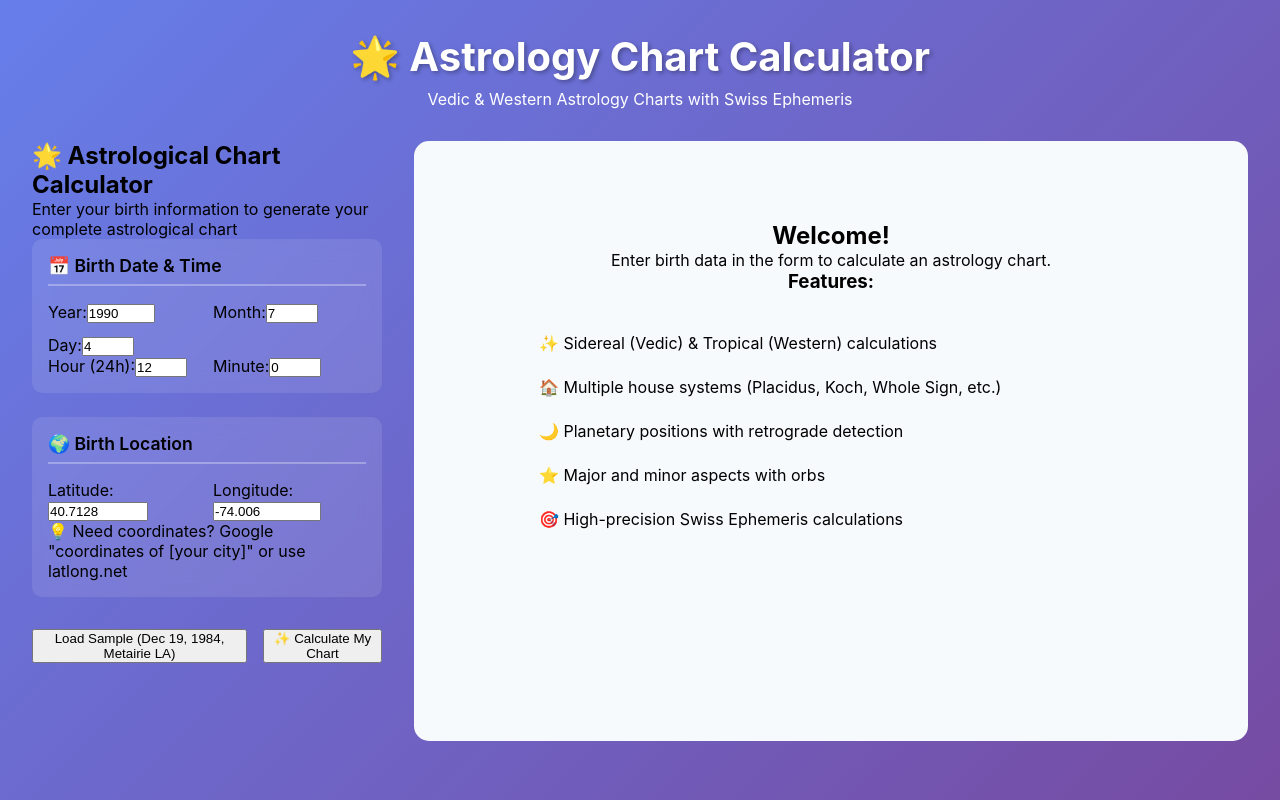
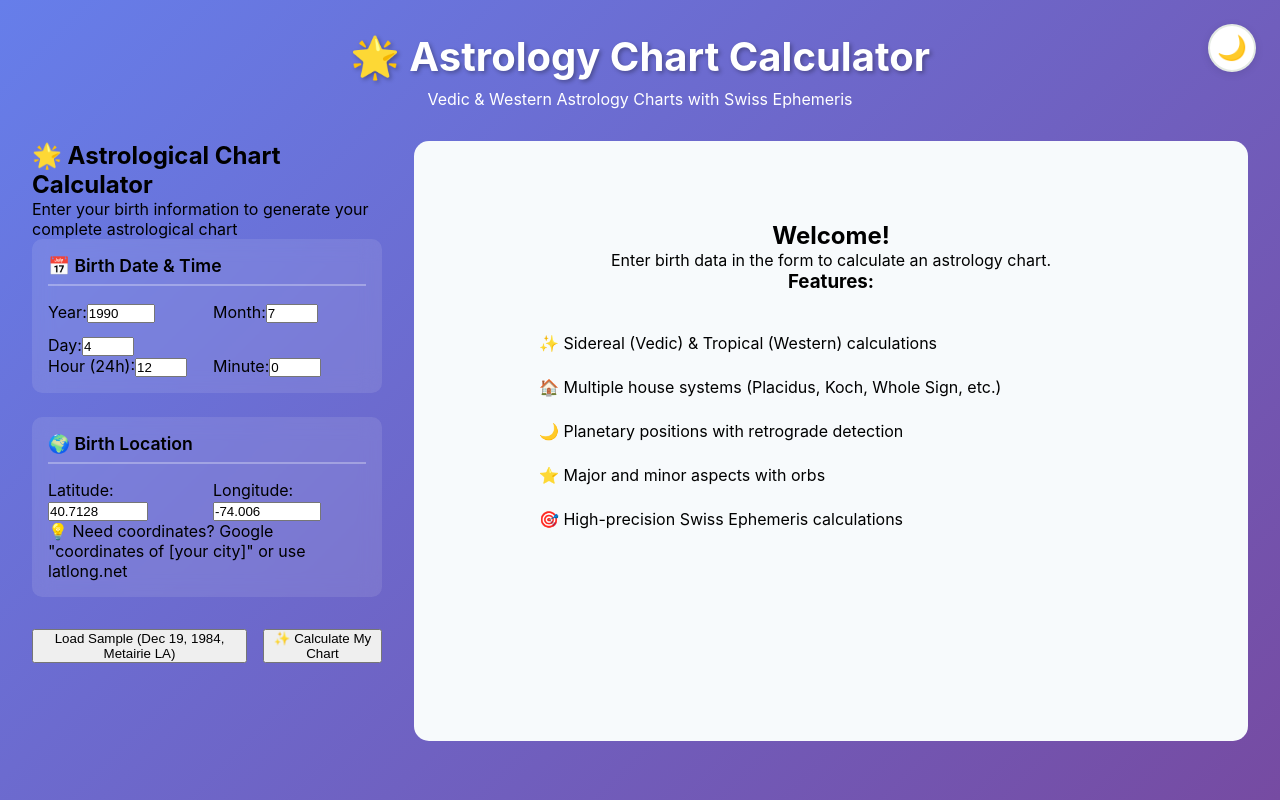
Before and after one commit to Thelastlineofcode/Astrology-Synthesis, a React (Create React App) app in the folder frontend/: page / in a window 1280 px wide. Built offline with nearby package versions, Linux system fonts and the light colour scheme; no server answers.

Commit message:
Add CSS variables, theme system, and ThemeToggle component
Co-authored-by: Thelastlineofcode <221423153+Thelastlineofcode@users.noreply.github.com>

```diff
--- a/frontend/src/App.jsx
+++ b/frontend/src/App.jsx
@@ -3,6 +3,7 @@ import SimpleBirthDataForm from './components/InputForm/SimpleBirthDataForm';
 import PlanetList from './components/PlanetList/PlanetList';
 import AspectTable from './components/AspectTable/AspectTable';
 import HouseTable from './components/HouseTable/HouseTable';
+import ThemeToggle from './components/shared/ThemeToggle';
 import { calculateChart } from './services/api';
 import './App.css';
 
@@ -33,6 +34,7 @@ function App() {
 
   return (
     <div className="App">
+      <ThemeToggle />
       <header className="App-header">
         <h1>🌟 Astrology Chart Calculator</h1>
         <p>Vedic & Western Astrology Charts with Swiss Ephemeris</p>
--- /dev/null
+++ b/frontend/src/components/shared/ThemeToggle.css
@@ -0,0 +1,35 @@
+/* /frontend/src/components/shared/ThemeToggle.css */
+
+.theme-toggle {
+  position: fixed;
+  top: var(--space-4);
+  right: var(--space-4);
+  width: 48px;
+  height: 48px;
+  border-radius: 50%;
+  border: 2px solid var(--border-color);
+  background: var(--bg-secondary);
+  color: var(--text-primary);
+  font-size: 24px;
+  cursor: pointer;
+  display: flex;
+  align-items: center;
+  justify-content: center;
+  transition: all 0.3s ease;
+  box-shadow: 0 2px 8px rgba(0, 0, 0, 0.1);
+  z-index: 1000;
+}
+
+.theme-toggle:hover {
+  transform: scale(1.1);
+  box-shadow: 0 4px 12px rgba(0, 0, 0, 0.15);
+}
+
+.theme-toggle:focus {
+  outline: 2px solid var(--color-primary);
+  outline-offset: 2px;
+}
+
+.theme-toggle:active {
+  transform: scale(0.95);
+}
--- /dev/null
+++ b/frontend/src/components/shared/ThemeToggle.jsx
@@ -0,0 +1,37 @@
+// /frontend/src/components/shared/ThemeToggle.jsx
+import React, { useState, useEffect } from 'react';
+import './ThemeToggle.css';
+
+const ThemeToggle = () => {
+  const [theme, setTheme] = useState('light');
+
+  useEffect(() => {
+    // Check localStorage or system preference
+    const savedTheme = localStorage.getItem('theme');
+    const systemTheme = window.matchMedia('(prefers-color-scheme: dark)').matches ? 'dark' : 'light';
+    const initialTheme = savedTheme || systemTheme;
+
+    setTheme(initialTheme);
+    document.documentElement.setAttribute('data-theme', initialTheme);
+  }, []);
+
+  const toggleTheme = () => {
+    const newTheme = theme === 'light' ? 'dark' : 'light';
+    setTheme(newTheme);
+    localStorage.setItem('theme', newTheme);
+    document.documentElement.setAttribute('data-theme', newTheme);
+  };
+
+  return (
+    <button
+      onClick={toggleTheme}
+      aria-label={`Switch to ${theme === 'light' ? 'dark' : 'light'} mode`}
+      className="theme-toggle"
+      title={`Switch to ${theme === 'light' ? 'dark' : 'light'} mode`}
+    >
+      {theme === 'light' ? '🌙' : '☀️'}
+    </button>
+  );
+};
+
+export default ThemeToggle;
--- a/frontend/src/index.js
+++ b/frontend/src/index.js
@@ -1,5 +1,6 @@
 import React from 'react';
 import ReactDOM from 'react-dom/client';
+import './styles/variables.css';
 import './App.css';
 import App from './App';
 
--- /dev/null
+++ b/frontend/src/styles/variables.css
@@ -0,0 +1,70 @@
+/* /frontend/src/styles/variables.css */
+/* Healing Cosmos Color Palette & Design System Variables */
+
+:root {
+  /* Colors - Healing Cosmos Palette */
+  --color-primary: #3E4B6E;
+  --color-primary-light: #5A6B8F;
+  --color-primary-dark: #2C3651;
+
+  --color-secondary: #A5B8A4;
+  --color-secondary-light: #C4D4C3;
+  --color-secondary-dark: #8A9C89;
+
+  --color-accent: #B296CA;
+  --color-accent-light: #D1BBE3;
+  --color-accent-dark: #9477A8;
+
+  --color-cta: #C17B5C;
+  --color-cta-light: #D89C7D;
+  --color-cta-dark: #A56249;
+
+  --color-neutral-50: #F5F3EE;
+  --color-neutral-100: #E8E4DB;
+  --color-neutral-200: #D4CEC1;
+  --color-neutral-700: #4A4E5C;
+  --color-neutral-800: #383C4A;
+  --color-neutral-900: #2D3142;
+
+  /* Semantic Colors */
+  --color-success: #81987F;
+  --color-warning: #E8B86D;
+  --color-error: #C17B5C;
+  --color-info: #7FA99B;
+
+  /* Spacing Scale (8pt grid) */
+  --space-1: 4px;
+  --space-2: 8px;
+  --space-3: 16px;
+  --space-4: 24px;
+  --space-5: 32px;
+  --space-6: 48px;
+  --space-7: 64px;
+
+  /* Theme Variables (reassignable) - Light Theme Default */
+  --bg-primary: var(--color-neutral-50);
+  --bg-secondary: #FFFFFF;
+  --text-primary: var(--color-neutral-900);
+  --text-secondary: rgba(62, 75, 110, 0.7);
+  --border-color: rgba(165, 184, 164, 0.3);
+}
+
+/* Dark Theme */
+[data-theme="dark"] {
+  --bg-primary: var(--color-neutral-900);
+  --bg-secondary: #3A4257;
+  --text-primary: var(--color-neutral-50);
+  --text-secondary: var(--color-secondary);
+  --border-color: rgba(62, 75, 110, 0.4);
+}
+
+/* Auto theme detection - respects system preference */
+@media (prefers-color-scheme: dark) {
+  :root:not([data-theme="light"]) {
+    --bg-primary: var(--color-neutral-900);
+    --bg-secondary: #3A4257;
+    --text-primary: var(--color-neutral-50);
+    --text-secondary: var(--color-secondary);
+    --border-color: rgba(62, 75, 110, 0.4);
+  }
+}
```
Also changed, not shown: 1 other file (tests, documents, lock files or other folders).
